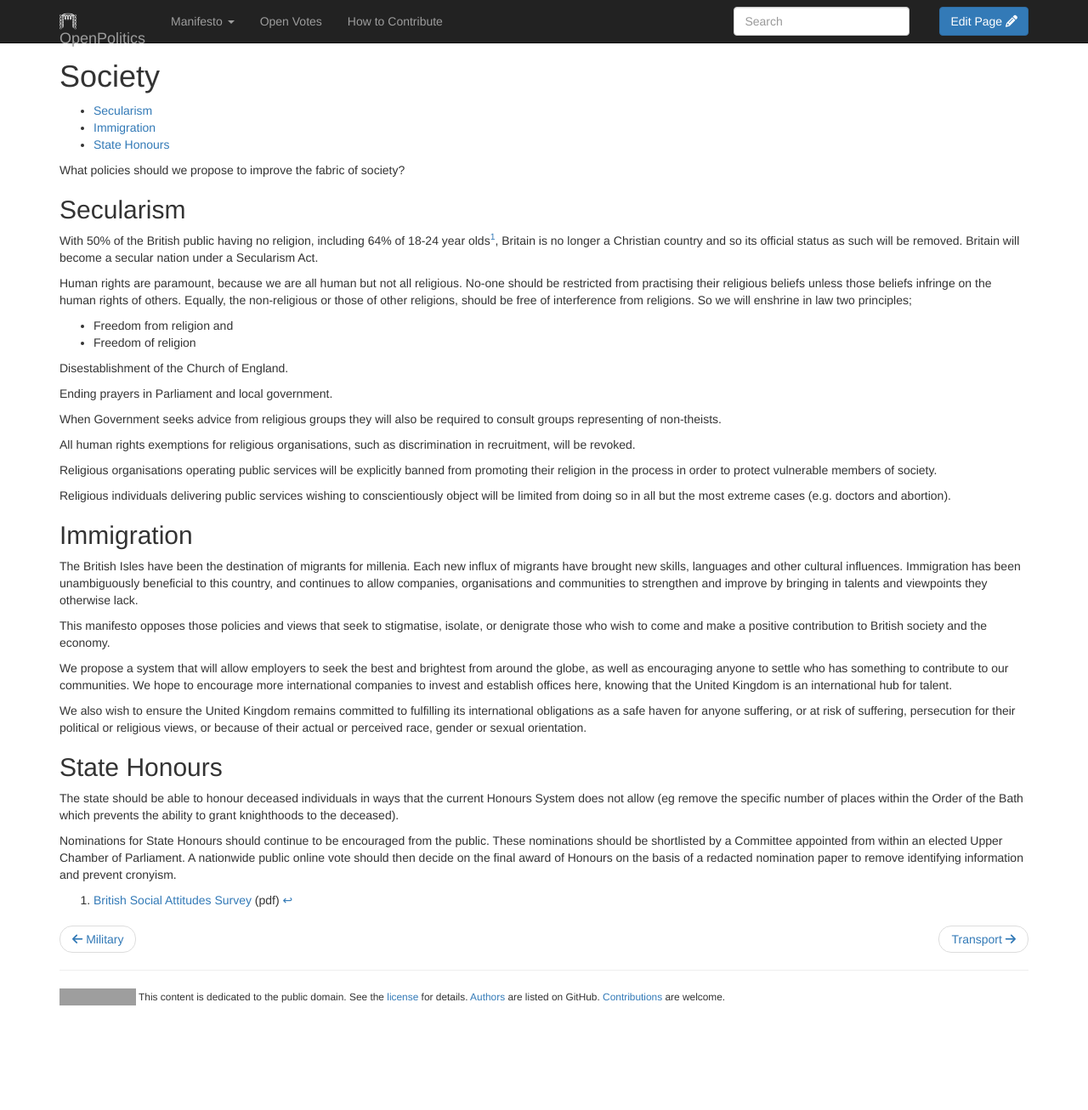
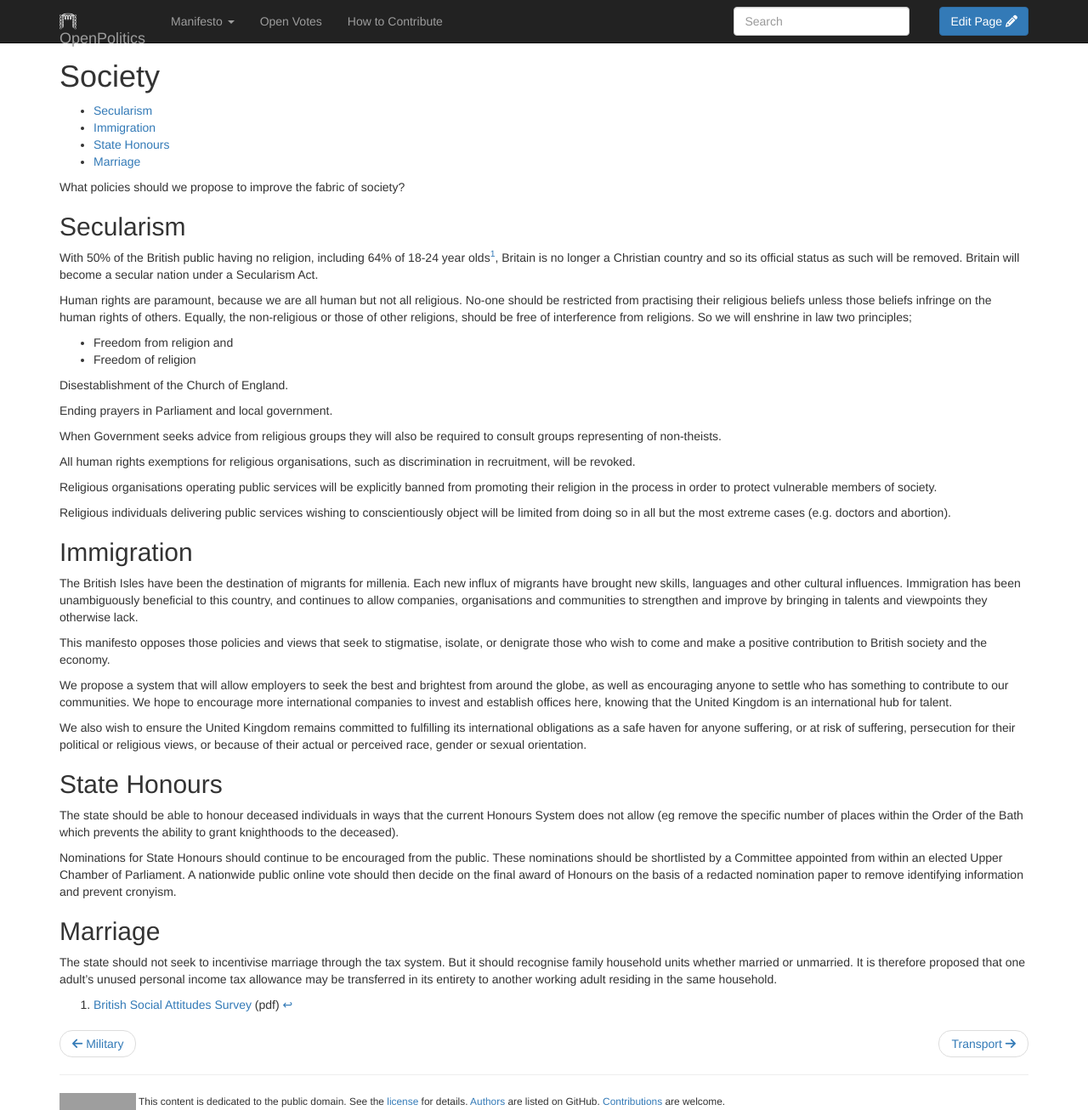
Before and after one commit to openpolitics/manifesto, a Jekyll site: the page built from manifesto/society.md, in a window 1280 px wide and 1306 px high. Shown: the whole window at 85% size. Built offline with Jekyll 4.4.1, drawn with Linux system fonts in a browser that asks for light colours; nearby versions of some CDN libraries; library files that are not in the unit come from our copies; grey boxes are pictures that could not be loaded.

Commit message:
Transferring Personal Income Tax Allowance whether married or not

```diff
--- a/manifesto/society.md
+++ b/manifesto/society.md
@@ -46,5 +46,9 @@ The state should be able to honour deceased individuals in ways that the current
 
 Nominations for State Honours should continue to be encouraged from the public. These nominations should be shortlisted by a Committee appointed from within an elected Upper Chamber of Parliament. A nationwide public online vote should then decide on the final award of Honours on the basis of a redacted nomination paper to remove identifying information and prevent cronyism.
 
+## Marriage
+
+The state should not seek to incentivise marriage through the tax system. But it should recognise family household units whether married or unmarried. It is therefore proposed that one adult's unused personal income tax allowance may be transferred in its entirety to another working adult residing in the same household.
+
 
 [^1]: [British Social Attitudes Survey](http://ir2.flife.de/data/natcen-social-research/igb_html/pdf/chapters/BSA28_12Religion.pdf) (pdf)
```
